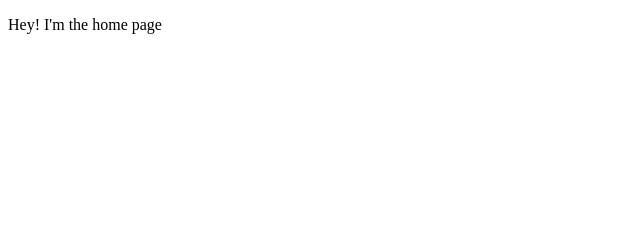
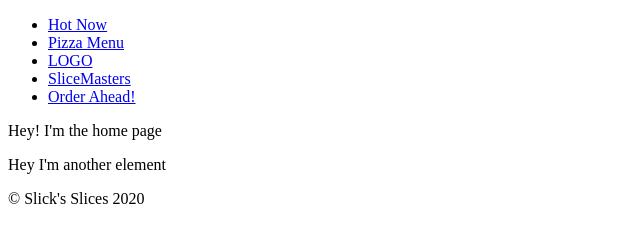
Before and after one commit to ckylek/gatsby-sanity, a Gatsby site in the folder gatsby/: page / in a window 1280 px wide. Shown: the whole page, without its empty margins (0-640 px from the left). Built offline with nearby package versions, Linux system fonts and the light colour scheme; Gatsby itself is replaced by a stand-in of ours.

Commit message:
create page layout template for website

```diff
--- /dev/null
+++ b/gatsby/gatsby-browser.js
@@ -0,0 +1,6 @@
+import React from "react";
+import Layout from "./src/components/Layout";
+
+export function wrapPageElement({ element, props }) {
+  return <Layout {...props}>{element}</Layout>;
+}
--- /dev/null
+++ b/gatsby/gatsby-ssr.js
@@ -0,0 +1,6 @@
+import React from "react";
+import Layout from "./src/components/Layout";
+
+export function wrapPageElement({ element, props }) {
+  return <Layout {...props}>{element}</Layout>;
+}
--- a/gatsby/public/page-data/dev-404-page/page-data.json
+++ b/gatsby/public/page-data/dev-404-page/page-data.json
@@ -1 +1 @@
-{"componentChunkName":"component---cache-dev-404-page-js","path":"/dev-404-page/","result":{"data":{"allSitePage":{"nodes":[{"path":"/"}]}},"pageContext":{}},"staticQueryHashes":[]}
+{"componentChunkName":"component---cache-dev-404-page-js","path":"/dev-404-page/","result":{"data":{"allSitePage":{"nodes":[{"path":"/404/"},{"path":"/beer/"},{"path":"/"},{"path":"/order/"},{"path":"/pizza/"},{"path":"/slicemasters/"},{"path":"/404.html"}]}},"pageContext":{}},"staticQueryHashes":[]}
--- /dev/null
+++ b/gatsby/src/components/Footer.js
@@ -0,0 +1,9 @@
+import React from "react";
+
+export default function Footer() {
+  return (
+    <footer>
+      <p>&copy; Slick's Slices {new Date().getFullYear()}</p>
+    </footer>
+  );
+}
--- /dev/null
+++ b/gatsby/src/components/Layout.js
@@ -0,0 +1,13 @@
+import React from "react";
+import Footer from "./Footer";
+import Nav from "./Nav";
+
+export default function Layout({ children }) {
+  return (
+    <div>
+      <Nav />
+      {children}
+      <Footer />
+    </div>
+  );
+}
--- /dev/null
+++ b/gatsby/src/components/Nav.js
@@ -0,0 +1,26 @@
+import React from "react";
+import { Link } from "gatsby";
+
+export default function Nav() {
+  return (
+    <nav>
+      <ul>
+        <li>
+          <Link to="/">Hot Now</Link>
+        </li>
+        <li>
+          <Link to="/pizza">Pizza Menu</Link>
+        </li>
+        <li>
+          <Link to="/">LOGO</Link>
+        </li>
+        <li>
+          <Link to="/slicemasters">SliceMasters</Link>
+        </li>
+        <li>
+          <Link to="/order"> Order Ahead!</Link>
+        </li>
+      </ul>
+    </nav>
+  );
+}
--- a/gatsby/src/pages/beer.js
+++ b/gatsby/src/pages/beer.js
@@ -1,9 +1,5 @@
 import React from "react";
 
 export default function BeersPage() {
-  return (
-    <div>
-      <p> Hey! I'm the beer page</p>
-    </div>
-  );
+  return <p> Hey! I'm the beer page</p>;
 }
--- a/gatsby/src/pages/index.js
+++ b/gatsby/src/pages/index.js
@@ -1,9 +1,12 @@
 import React from "react";
+import Layout from "../components/Layout";
+import Nav from "../components/Nav";
 
 export default function Homepage() {
   return (
-    <div>
+    <>
       <p> Hey! I'm the home page</p>
-    </div>
+      <p>Hey I'm another element</p>
+    </>
   );
 }
--- a/gatsby/src/pages/order.js
+++ b/gatsby/src/pages/order.js
@@ -1,9 +1,5 @@
 import React from "react";
 
 export default function OrderPage() {
-  return (
-    <div>
-      <p> Hey! I'm the Order page</p>
-    </div>
-  );
+  return <p> Hey! I'm the Order page</p>;
 }
```
Also changed, not shown: gatsby/src/pages/pizza.js (+3 -5 lines), gatsby/src/pages/slicemasters.js (+2 -5 lines).
